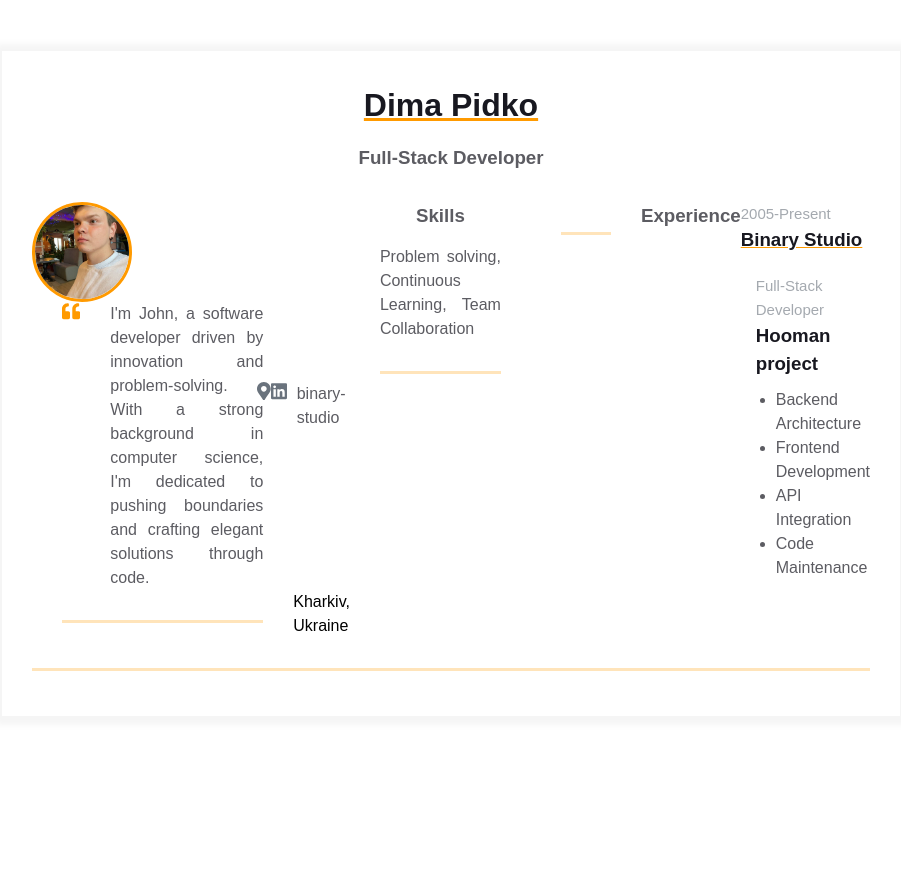
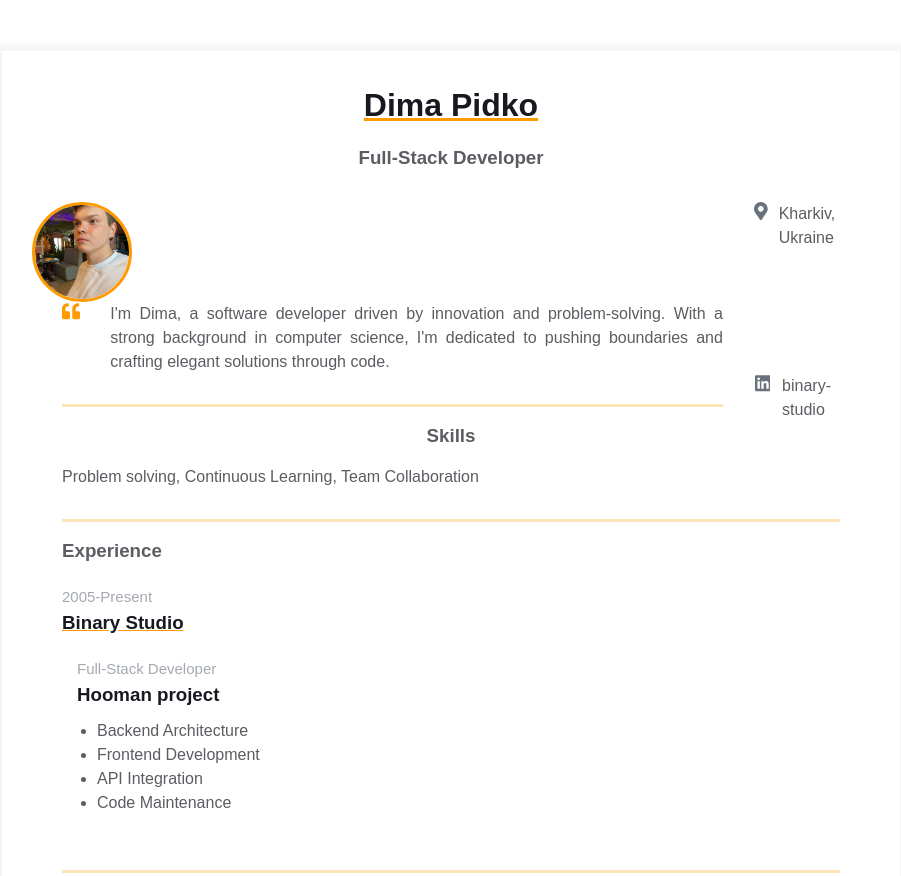
Before and after one commit to DimaPidko/homepage, a plain HTML site: page index.html in a window 1280 px wide. Shown: the top 876 px of the page, without its empty margins (189-1090 px from the left). Before the commit the page ends 800 px from the top, so only its background shows below. Drawn offline with Linux system fonts and the light colour scheme.

Commit message:
edit index.html, for better look

```diff
--- a/index.html
+++ b/index.html
@@ -1,9 +1,9 @@
 <!DOCTYPE html>
-<html>
+<html lang="en">
 <head>
-		<meta charset="UTF-8" />
-		<meta name="viewport" content="width=device-width, initial-scale=1" />
-		<link rel="stylesheet" href="styles.css" />
+	<meta charset="UTF-8">
+	<meta name="viewport" content="width=device-width, initial-scale=1.0">
+	<link rel="stylesheet" href="styles.css">
 	<title>Résumé</title>
 </head>
 <body>
@@ -18,36 +18,17 @@
 					<div class="contact-info__block"></div>
 
 					<div class="contact-info__block contact-info__block--center">
-								<img
-									class="contact-info__avatar"
-									src="assets/me2.jpeg"
-									alt="Avatar"
-								/>
+						<img class="contact-info__avatar" src="assets/me2.jpeg" alt="Avatar">
 						<div class="container">
 							<div class="resume__block">
 								<div class="intro">
 									<div class="intro__icon-wrapper">
-												<svg
-													class="intro__icon"
-													xmlns="http://www.w3.org/2000/svg"
-													viewBox="0 0 512 512"
-												>
-													<path
-														d="M464 256h-80v-64c0-35.3 28.7-64 64-64h8c13.3 0 24-10.7
-									            24-24V56c0-13.3-10.7-24-24-24h-8c-88.4 0-160 71.6-160 160v240c0
-									            26.5 21.5 48 48 48h128c26.5 0 48-21.5
-									            48-48V304c0-26.5-21.5-48-48-48zm-288 0H96v-64c0-35.3 28.7-64
-									            64-64h8c13.3 0 24-10.7 24-24V56c0-13.3-10.7-24-24-24h-8C71.6
-									            32 0 103.6 0 192v240c0 26.5 21.5 48 48 48h128c26.5 0 48-21.5
-									            48-48V304c0-26.5-21.5-48-48-48z"
-													></path>
+										<svg class="intro__icon" xmlns="http://www.w3.org/2000/svg" viewBox="0 0 512 512">
+											<path d="M464 256h-80v-64c0-35.3 28.7-64 64-64h8c13.3 0 24-10.7 24-24V56c0-13.3-10.7-24-24-24h-8c-88.4 0-160 71.6-160 160v240c0 26.5 21.5 48 48 48h128c26.5 0 48-21.5 48-48V304c0-26.5-21.5-48-48-48zm-288 0H96v-64c0-35.3 28.7-64 64-64h8c13.3 0 24-10.7 24-24V56c0-13.3-10.7-24-24-24h-8C71.6 32 0 103.6 0 192v240c0 26.5 21.5 48 48 48h128c26.5 0 48-21.5 48-48V304c0-26.5-21.5-48-48-48z"></path>
 										</svg>
 									</div>
 									<p class="intro_text">
-												I'm John, a software developer driven by innovation and
-												problem-solving. With a strong background in computer science,
-												I'm dedicated to pushing boundaries and crafting elegant
-												solutions through code.
+										I'm Dima, a software developer driven by innovation and problem-solving. With a strong background in computer science, I'm dedicated to pushing boundaries and crafting elegant solutions through code.
 									</p>
 								</div>
 							</div>
@@ -55,49 +36,27 @@
 					</div>
 
 					<div class="contact-info__block">
-								<a href="" rel="author" class="contact-info__item">
+						<div class="contact-info__item">
 							<div class="contact-info__item-icon-wrapper">
-										<svg
-											class="contact-info__item-icon"
-											xmlns="http://www.w3.org/2000/svg"
-											viewBox="0 0 384 512"
-										>
-											<path
-												d="M172.268 501.67C26.97 291.031 0 269.413 0 192 0 85.961 85.961 0 192
-									        0s192 85.961 192 192c0 77.413-26.97 99.031-172.268 309.67-9.535
-									        13.774-29.93 13.773-39.464 0zM192 272c44.183 0 80-35.817
-									        80-80s-35.817-80-80-80-80 35.817-80 80 35.817 80 80 80z"
-											></path>
-										</svg>
-
-										<a
-											href="https://ua.linkedin.com/company/binary-studio_241166"
-											rel="author"
-											class="contact-info__item"
-										>
-											<div class="contact-info__item-icon-wrapper">
-												<svg
-													class="contact-info__item-icon"
-													xmlns="http://www.w3.org/2000/svg"
-													viewBox="0 0 448 512"
-												>
-													<path
-														d="M416 32H31.9C14.3 32 0 46.5 0 64.3v383.4C0 465.5 14.3 480 31.9
-											        480H416c17.6 0 32-14.5 32-32.3V64.3c0-17.8-14.4-32.3-32-32.3zM135.4
-											        416H69V202.2h66.5V416zm-33.2-243c-21.3 0-38.5-17.3-38.5-38.5S80.9 96
-											        102.2 96c21.2 0 38.5 17.3 38.5 38.5 0 21.3-17.2 38.5-38.5 38.5zm282.1
-											        243h-66.4V312c0-24.8-.5-56.7-34.5-56.7-34.6 0-39.9 27-39.9
-											        54.9V416h-66.4V202.2h63.7v29.2h.9c8.9-16.8 30.6-34.5 62.9-34.5 67.2
-											        0 79.7 44.3 79.7 101.9V416z"
-													></path>
+								<svg class="contact-info__item-icon" xmlns="http://www.w3.org/2000/svg" viewBox="0 0 384 512">
+									<path d="M172.268 501.67C26.97 291.031 0 269.413 0 192 0 85.961 85.961 0 192 0s192 85.961 192 192c0 77.413-26.97 99.031-172.268 309.67-9.535 13.774-29.93 13.773-39.464 0zM192 272c44.183 0 80-35.817 80-80s-35.817-80-80-80-80 35.817-80 80 35.817 80 80 80z"></path>
 								</svg>
 							</div>
+							<span>Kharkiv, Ukraine</span>
+						</div>
+						<div class="contact-info__item">
+							<div class="contact-info__item-icon-wrapper">
+								<svg class="contact-info__item-icon" xmlns="http://www.w3.org/2000/svg" viewBox="0 0 448 512">
+									<path d="M416 32H31.9C14.3 32 0 46.5 0 64.3v383.4C0 465.5 14.3 480 31.9 480H416c17.6 0 32-14.5 32-32.3V64.3c0-17.8-14.4-32.3-32-32.3zM135.4 416H69V202.2h66.5V416zm-33.2-243c-21.3 0-38.5-17.3-38.5-38.5S80.9 96 102.2 96c21.2 0 38.5 17.3 38.5 38.5 0 21.3-17.2 38.5-38.5 38.5zm282.1 243h-66.4V312c0-24.8-.5-56.7-34.5-56.7-34.6 0-39.9 27-39.9 54.9V416h-66.4V202.2h63.7v29.2h.9c8.9-16.8 30.6-34.5 62.9-34.5 67.2 0 79.7 44.3 79.7 101.9V416z"></path>
+								</svg>
+							</div>
+							<a href="https://www.linkedin.com/in/dmytro-pidko-0ab8512ab/" rel="author" class="contact-info__item">
 								<span>binary-studio</span>
 							</a>
 						</div>
-									<span>Kharkiv, Ukraine</span>
-								</a>
 					</div>
+				</div>
+
 				<div class="container">
 					<div class="resume__block">
 						<div class="skills">
@@ -108,25 +67,19 @@
 						</div>
 					</div>
 				</div>
+
 				<div class="container">
 					<div class="resume__block">
 						<div class="main-info fh">
-										<div class="experiences"></div>
-
-										<div class="additional-info fv"></div>
-									</div>
-								</div>
-							</div>
+							<div class="experiences">
 								<h3 class="experiences__header">Experience</h3>
 								<div class="experiences__company">
 									<div class="experiences__company-header">
 										<span class="experiences__company-header-durability">2005-Present</span>
 										<h3 class="experiences__company-header-name">Binary Studio</h3>
 									</div>
-
 									<div class="experiences__company-project">
-							    <span class="experiences__company-project-role"
-							    >Full-Stack Developer</span>
+										<span class="experiences__company-project-role">Full-Stack Developer</span>
 										<h3 class="experiences__company-project-name">Hooman project</h3>
 										<ul class="experiences__company-project-responsibilities">
 											<li>Backend Architecture</li>
@@ -137,6 +90,12 @@
 									</div>
 								</div>
 							</div>
+
+							<div class="additional-info fv"></div>
+						</div>
+					</div>
+				</div>
+
 			</div>
 		</div>
 	</div>
```
Lines whose indentation alone changed are shown as unchanged.
